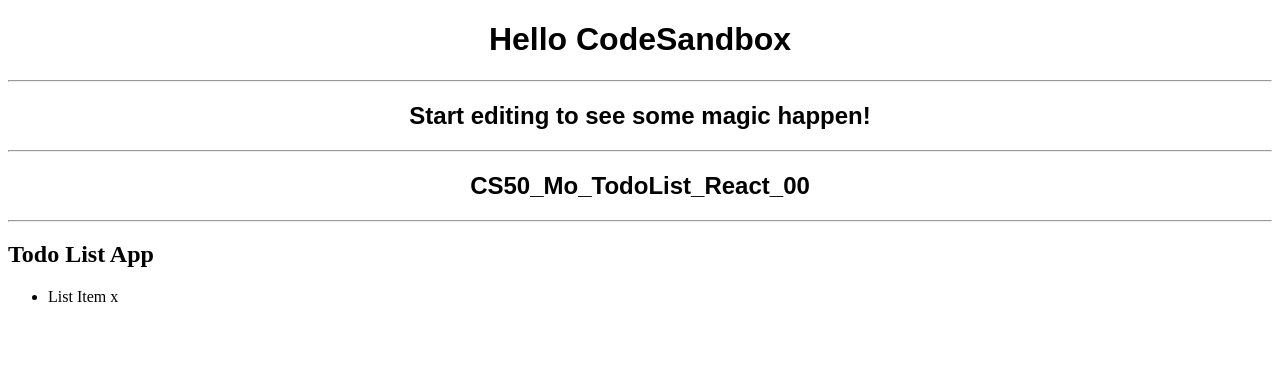
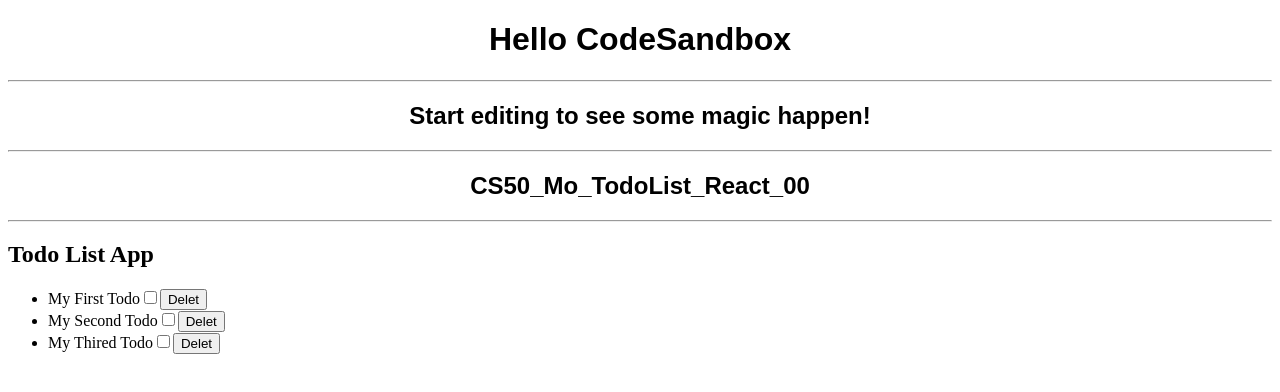
Before and after one commit to a13dd1234/CS50_Mo_TodoList_React_00, a React (Create React App) app: page / in a window 1280 px wide. Shown: the top 392 px of the page. Built offline with nearby package versions, Linux system fonts and the light colour scheme.

Commit message:
(feat) Add TodoItem.js
Listing the Todo Item from the Todo List.

```diff
--- a/src/App.js
+++ b/src/App.js
@@ -5,12 +5,22 @@ import Hello from "./Hello";
 import TodoList from "./TodoList";
 
 class App extends Component {
+  constructor() {
+    super();
+    this.state = {
+      todos: [
+        { id: 0, text: "My First Todo", Checked: false },
+        { id: 1, text: "My Second Todo", Checked: false },
+        { id: 2, text: "My Thired Todo", Checked: false }
+      ]
+    };
+  }
   render() {
     return (
       <div>
         <Hello />
         <hr />
-        <TodoList />
+        <TodoList todos={this.state.todos} />
       </div>
     );
   }
--- /dev/null
+++ b/src/TodoItem.js
@@ -0,0 +1,12 @@
+import React from "react";
+// {console.log("TodoItem - todo Item: ", props.todo)}
+
+export default function TodoItem(props) {
+  return (
+    <li key={props.todo.id}>
+      <span>{props.todo.text}</span>
+      <input type="checkbox" />
+      <button>Delet</button>
+    </li>
+  );
+}
--- a/src/TodoList.js
+++ b/src/TodoList.js
@@ -1,11 +1,14 @@
 import React from "react";
-
-export default function TodoList() {
+import TodoItem from "./TodoItem";
+export default function TodoList(props) {
   return (
     <div>
       <h2>Todo List App</h2>
+      {/* {console.log("todos Array: ", props.todos)} */}
       <ul>
-        <li>List Item x</li>
+        {props.todos.map(todo => (
+          <TodoItem todo={todo} />
+        ))}
       </ul>
     </div>
   );
```
